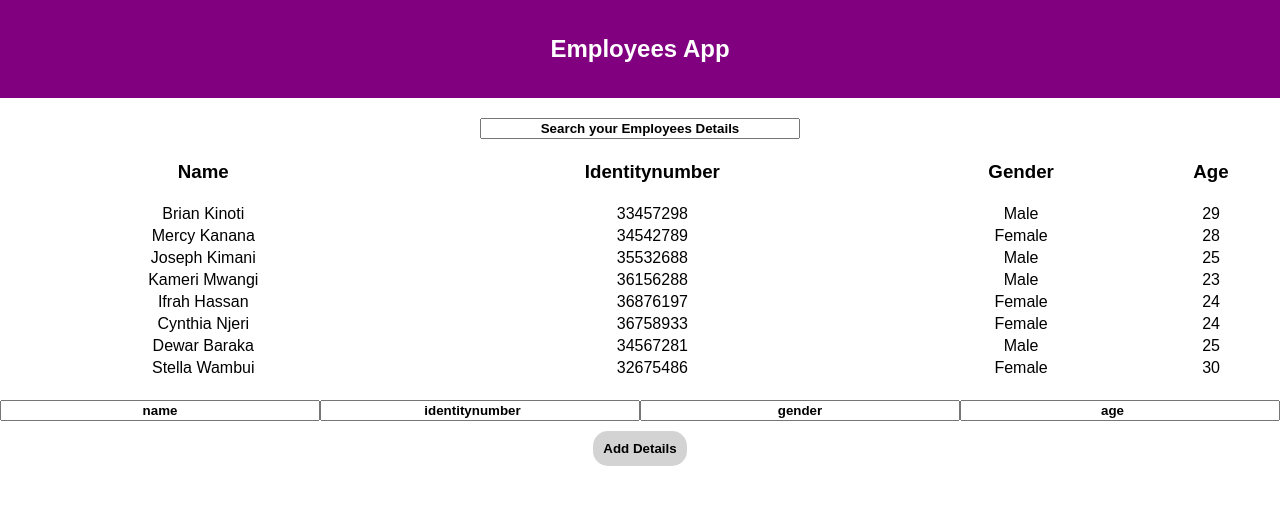
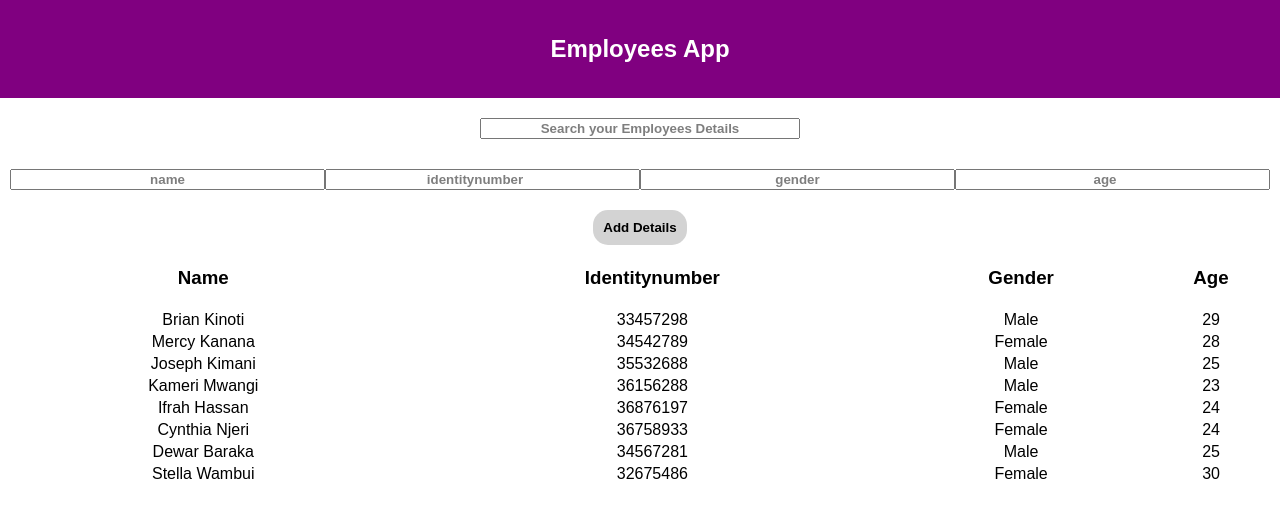
Before and after one commit to FaithGacheri/employees-react-app, a React (Create React App) app: page / in a window 1280 px wide. Shown: the top 518 px of the page. Built offline with nearby package versions, Linux system fonts and the light colour scheme; data requests are answered from the project's data file.

Commit message:
edit and style components

```diff
--- a/package.json
+++ b/package.json
@@ -8,6 +8,7 @@
     "@testing-library/user-event": "^13.5.0",
     "react": "^18.2.0",
     "react-dom": "^18.2.0",
+    "react-router-dom": "^6.4.2",
     "react-scripts": "5.0.1",
     "web-vitals": "^2.1.4"
   },
--- a/src/components/AddEmployeesForm.js
+++ b/src/components/AddEmployeesForm.js
@@ -25,8 +25,8 @@ function AddEmployeesForm({addEmployee}){
         }
 
         return (
-            <div className="ui segment">
-              <form className="ui form" onSubmit={handleSubmit}>
+            <div className="adding">
+              <form className="ui-form" onSubmit={handleSubmit}>
                 <div className="location">
                   <input
                     type="text"
--- a/src/components/EmployeeDetails.js
+++ b/src/components/EmployeeDetails.js
@@ -25,8 +25,9 @@ setemployeesData(updatedEmp)
     return (
         <div>
             <Search handleSearch={handleSearch}/>
+            <AddEmployeesForm addEmployee={addEmployee} />
           <EmployeesList employeesData={employeesData}/>
-          <AddEmployeesForm addEmployee={addEmployee} />
+
         </div>
     )
 }
--- a/src/components/Home.js
+++ b/src/components/Home.js
@@ -0,0 +1,11 @@
+import React from "react";
+
+function Home() {
+    return (
+        <div>
+            <h1>Home Page</h1>
+        </div>
+    );
+}
+
+export default Home;
--- a/src/components/NavBar.js
+++ b/src/components/NavBar.js
@@ -0,0 +1,13 @@
+import React from "react";
+import { NavLink } from "react-router-dom";
+
+function NavBar() {
+    return (
+      <div className="navbar">
+        <NavLink to='/home'>Home</NavLink>
+        <NavLink to='/employeedetails'>EmployeeDetails</NavLink>
+      </div>
+    )
+}
+
+export default NavBar;
--- a/src/index.css
+++ b/src/index.css
@@ -26,7 +26,7 @@ input {
 
 input::placeholder {
   font-weight: bold;
-  /* opacity: .5; */
+  opacity: .5;
   color: black;
 }
 
@@ -50,3 +50,7 @@ input::placeholder {
   border-radius: 15px;
   background-color:lightgrey;
 }
+.location{
+  margin-top: 20px;
+  padding: 10px;
+}
```
Also changed, not shown: src/App.js (+10 -0 lines), 1 other file (tests, documents, lock files or other folders).
